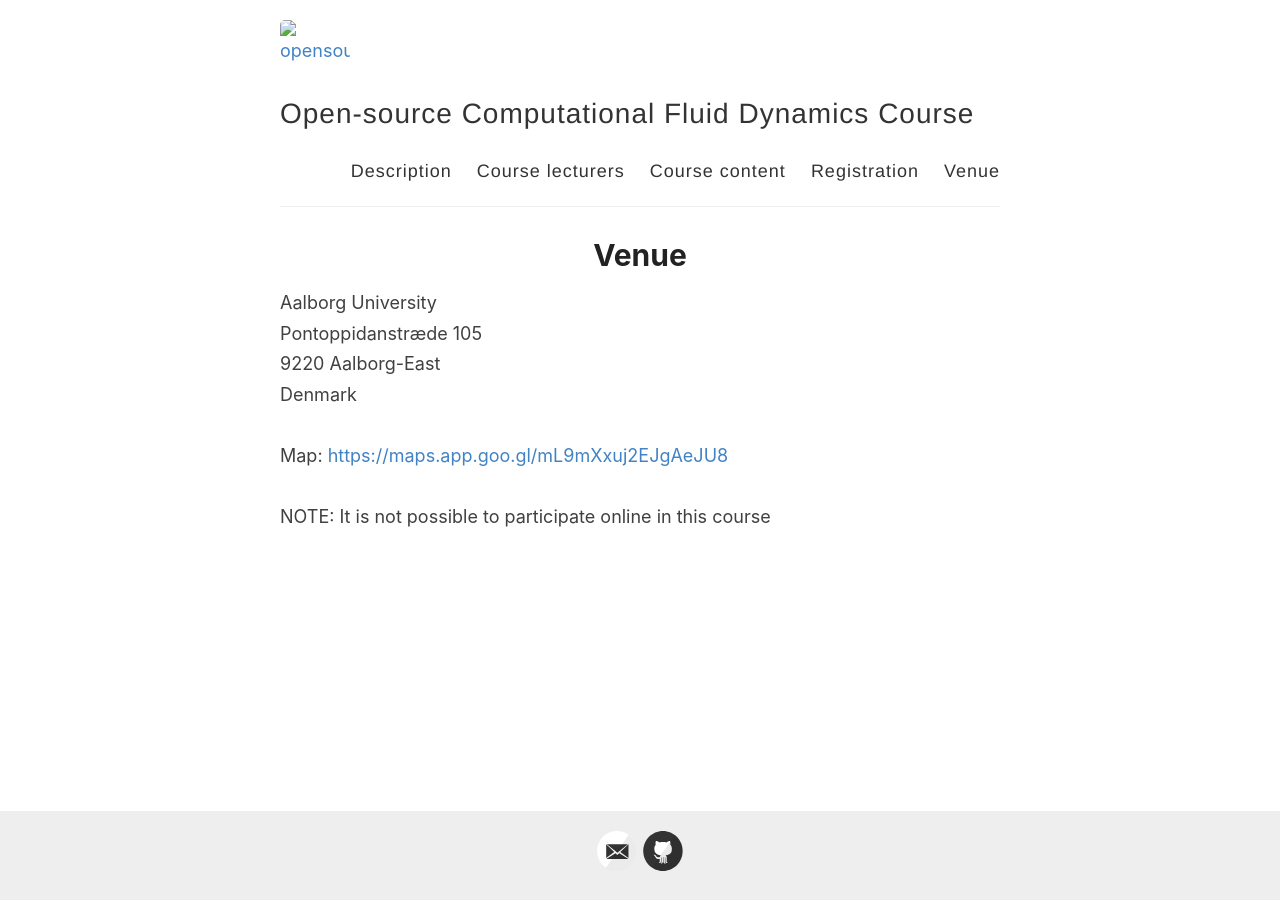
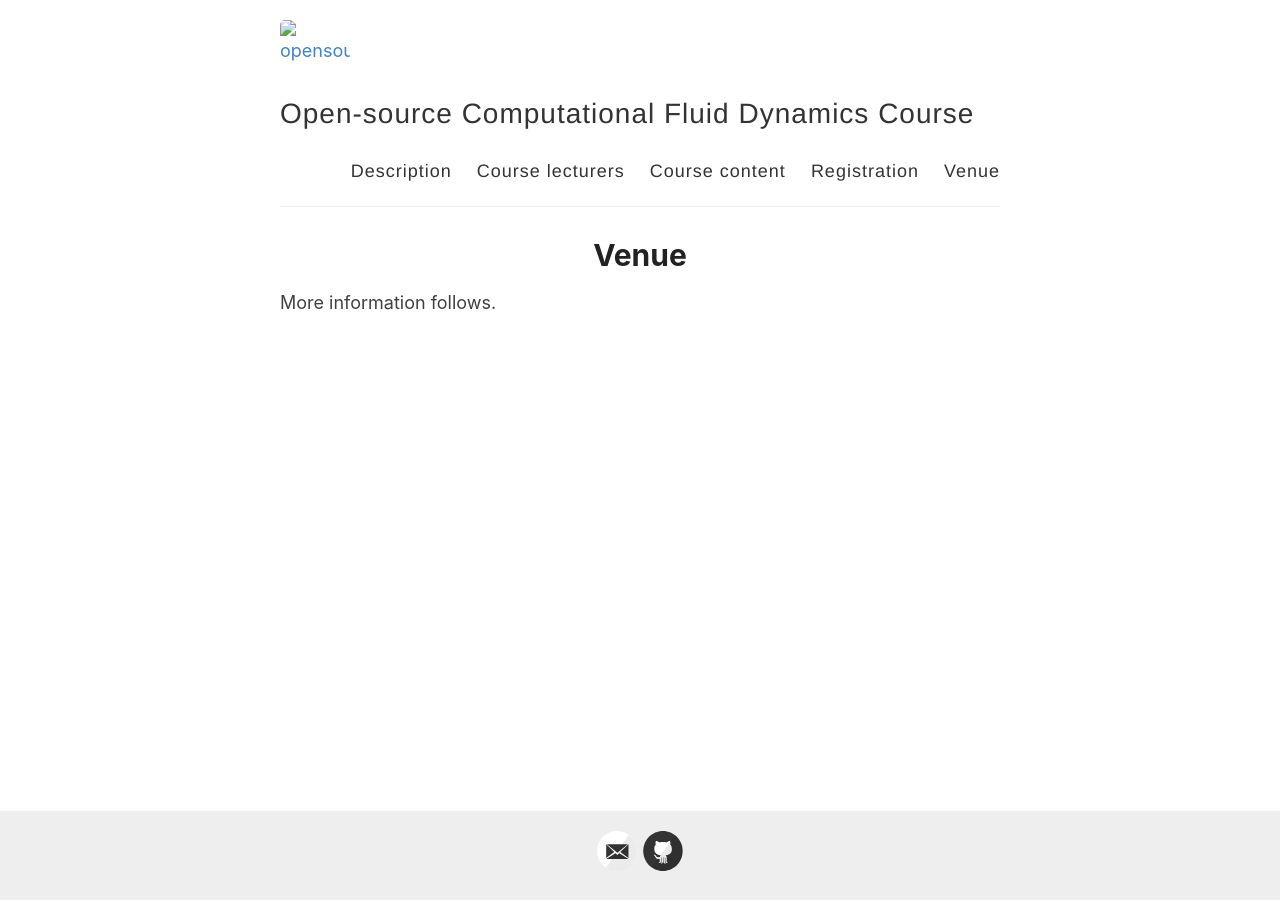
Before and after one commit to OpenSourceCFDCourse/opensourcecfdcourse.github.io, a Jekyll site: the page built from _pages/venue.md, in a window 1280 px wide. Built offline with Jekyll 4.4.1, drawn with Linux system fonts in a browser that asks for light colours.

Commit message:
Update venue.md

```diff
--- a/_pages/venue.md
+++ b/_pages/venue.md
@@ -4,7 +4,9 @@ title: Venue
 permalink: /venue/
 ---
 
-Aalborg University<br>
+More information follows.
+
+<!-- Aalborg University<br>
 Pontoppidanstræde 105<br>
 9220 Aalborg-East<br>
 Denmark<br>
@@ -12,4 +14,4 @@ Denmark<br>
 Map: [https://maps.app.goo.gl/mL9mXxuj2EJgAeJU8](https://maps.app.goo.gl/mL9mXxuj2EJgAeJU8)<br>
 <br>
 NOTE: It is not possible to participate online in this course<br>
-<br>
+<br> -->
```
